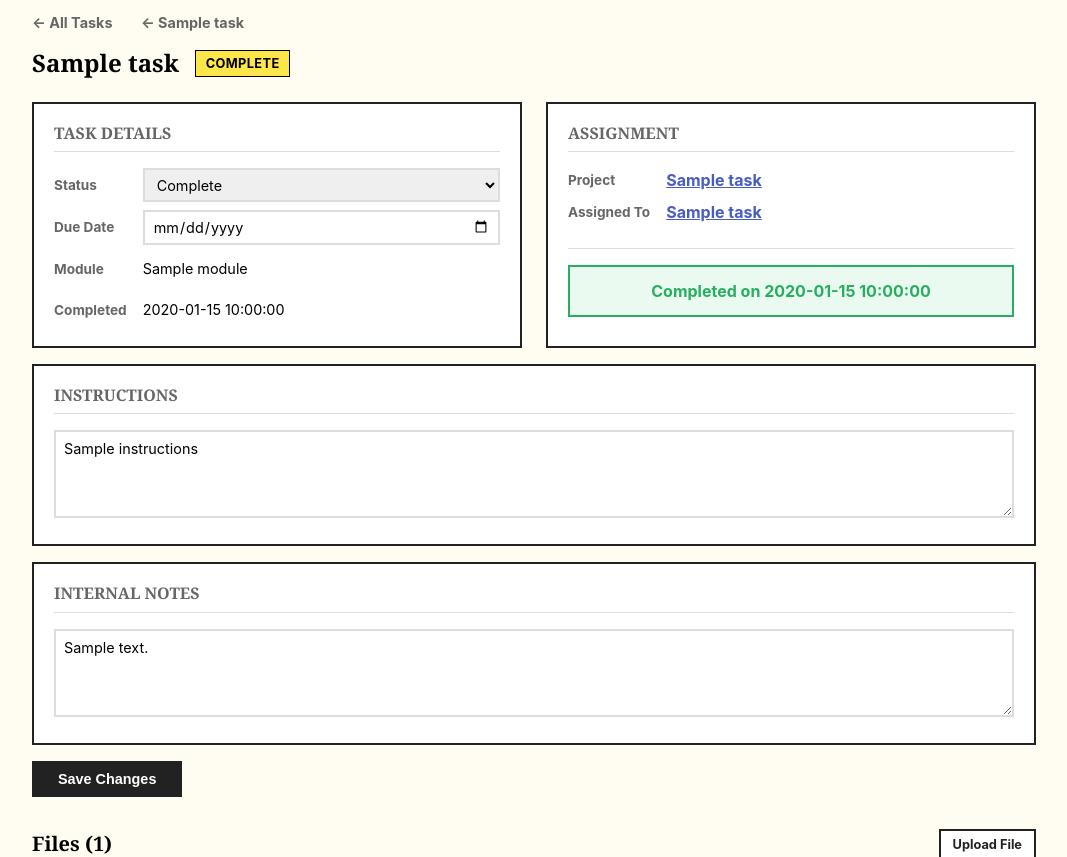
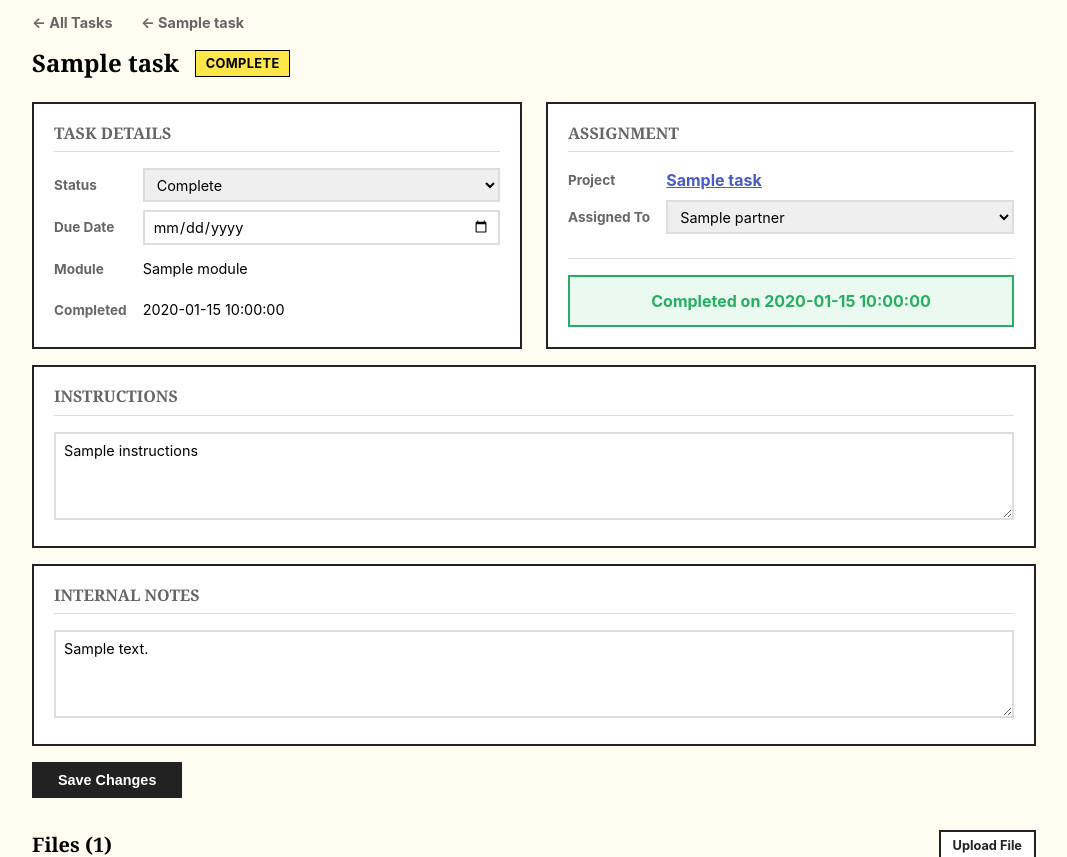
Before and after one commit to PaperbacksnPixels/the-publishing-company, a Flask app: template templates/command_center/task_detail.html in a window 1280 px wide. Shown: the part 378-1235 px from the top of the page, without its empty margins (106-1173 px from the left). Run offline with Flask 3, Linux system fonts and the light colour scheme; the template is opened without the code that fills it: most values are stand-ins (such as "Sample title", 1, 10 or a date in 2020).

Commit message:
Add partner assignment dropdown to task detail page
Replace static 'Unassigned' text with a dropdown of all partners.
Selecting a partner and saving updates the linked record in Airtable.
Choosing 'Unassigned' clears the assignment.

Co-Authored-By: Claude Opus 4.6 <noreply@anthropic.com>

```diff
--- a/app.py
+++ b/app.py
@@ -39,6 +39,7 @@ from airtable_helpers import get_record, get_records
 from config import (
     PROJECTS_TABLE, PROJ_NAME, PROJ_STATUS, PROJ_SERVICE,
     TASKS_TABLE, TASK_NAME, TASK_STATUS, TASK_DUE_DATE,
+    TASK_ASSIGNED_PARTNER,
 )
 
 # Supabase Auth wrapper + decorators
@@ -634,6 +635,14 @@ def register_routes(app):
             if new_notes is not None:
                 updates["fldGlObVe6dyOSZci"] = new_notes
 
+            # Assigned Partner — linked record field (needs to be a list)
+            new_partner = request.form.get("assigned_partner")
+            if new_partner:
+                updates[TASK_ASSIGNED_PARTNER] = [new_partner]
+            elif new_partner == "":
+                # User chose "Unassigned" — clear the link
+                updates[TASK_ASSIGNED_PARTNER] = []
+
             if updates:
                 from config import TASK_STATUS as TS, TASK_DUE_DATE as TD
                 result = update_task(task_id, updates)
@@ -649,9 +658,13 @@ def register_routes(app):
             flash("Task not found.", "error")
             return redirect(url_for("command_center", tab="tasks"))
 
+        # Fetch partners for the assignment dropdown
+        partners = get_all_partners()
+
         return render_template(
             "command_center/task_detail.html",
             task=task,
+            partners=partners,
         )
 
     @app.route("/command-center/project/<project_id>", methods=["GET", "POST"])
--- a/templates/command_center/task_detail.html
+++ b/templates/command_center/task_detail.html
@@ -72,16 +72,13 @@
           {% endif %}
         </div>
 
-        <label>Assigned To</label>
-        <div>
-          {% if task.partner_id %}
-            <a href="{{ url_for('command_center_partner_detail', partner_id=task.partner_id) }}">
-              <strong>{{ task.partner_name }}</strong>
-            </a>
-          {% else %}
-            <span class="text-muted">Unassigned</span>
-          {% endif %}
-        </div>
+        <label for="assigned_partner">Assigned To</label>
+        <select name="assigned_partner" id="assigned_partner" class="form-input">
+          <option value="">Unassigned</option>
+          {% for p in partners %}
+            <option value="{{ p.id }}" {% if task.partner_id == p.id %}selected{% endif %}>{{ p.name }}</option>
+          {% endfor %}
+        </select>
       </div>
 
       {# ---- Mark Complete button ---- #}
```
